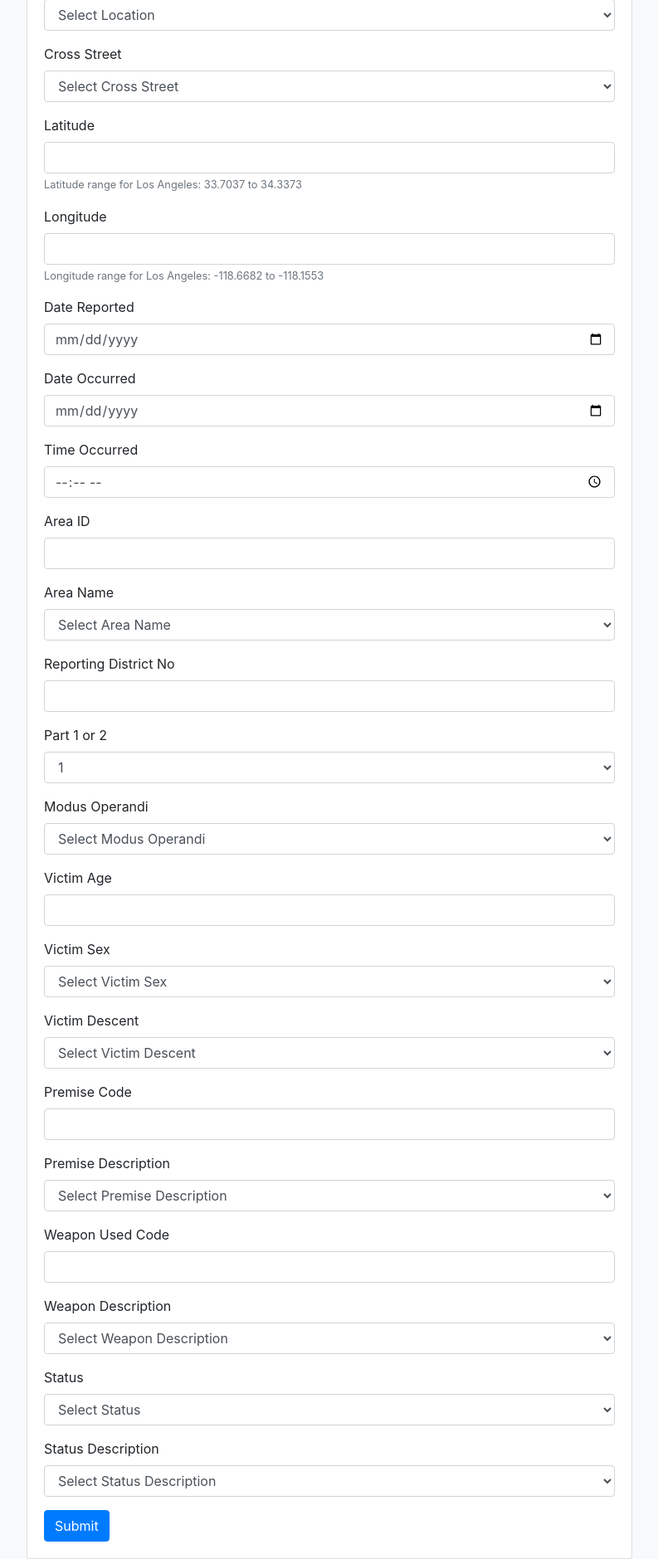
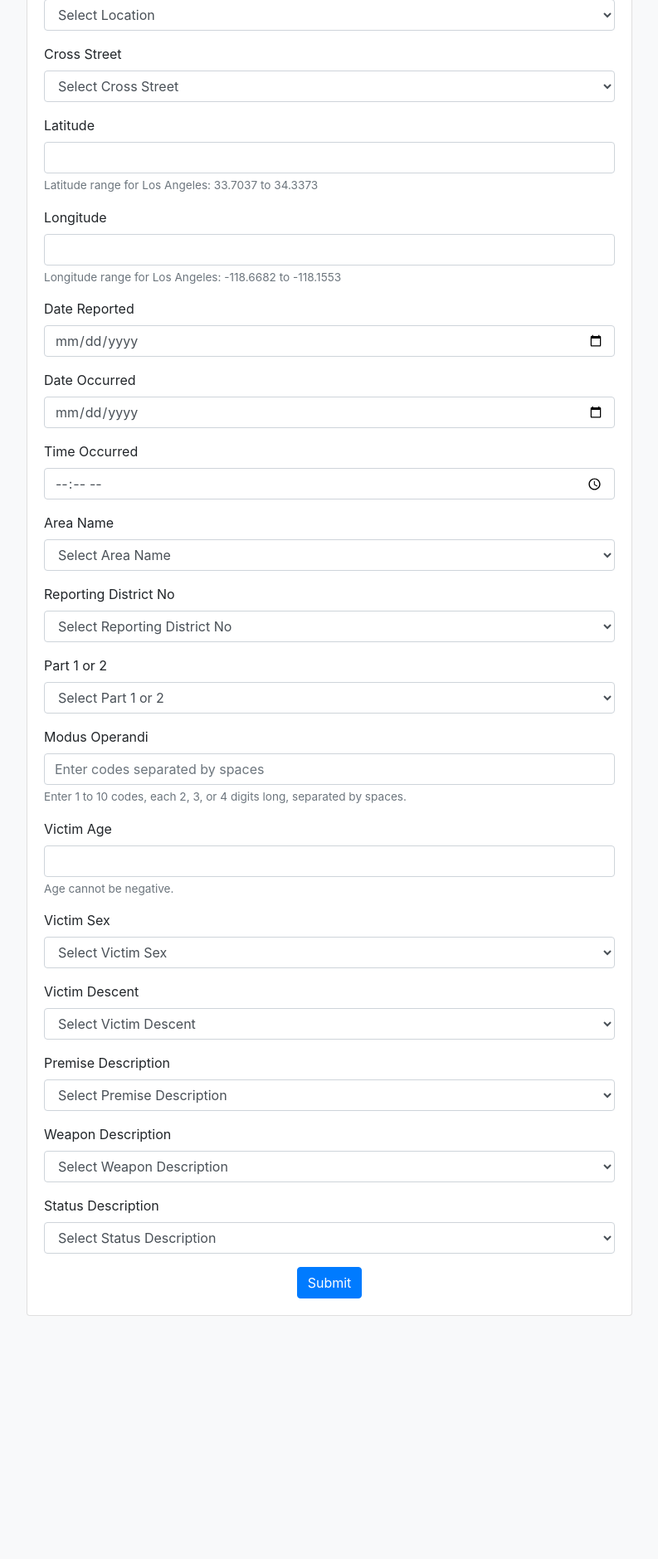
Before and after one commit to imran-nazir0011/CrimeCast-Forecasting-Crime-Categories, a Flask app: page /predict in a window 1280 px wide. Shown: the part 173-2052 px from the top of the page at 83% size, without its empty margins (243-1036 px from the left). After the commit the page ends 1759 px from the top, so only its background shows below. Run offline with Flask 3, Linux system fonts and the light colour scheme; parts of the project's set-up code (start-up, migrations or seed data) failed here and were passed over; some libraries are stand-ins or nearby versions.

Commit message:
commit changes

```diff
--- a/app.py
+++ b/app.py
@@ -9,10 +9,30 @@ from src.logger import logging
 
 # Load data and extract unique values for dropdowns
 df = pd.read_csv(DataIngestionConfig().raw_data_path)
-string_columns = df.select_dtypes(include='object').columns.tolist()
+
+
+df['Premise_Description']=df['Premise_Description'].fillna('NOT APPLICABLE')
+df['Weapon_Description']=df['Weapon_Description'].fillna('NOT APPLICABLE')
+df['Weapon_Used_Code']=df['Weapon_Used_Code'].fillna(float(0.0))
+
+
+columns = df.select_dtypes(include='object').columns.tolist()
+columns.append('Reporting_District_no')
+columns.append('Part 1-2')
 unique_values = {}
-for col in string_columns:
-    unique_values[col] = df[col].dropna().unique()
+for col in columns:
+    unique_list = df[col].dropna().unique().tolist()
+    # Sort the list of unique values
+    unique_values[col] = sorted(unique_list)
+
+Area={}
+Premise={}
+Weapon={}
+STATUS={}
+Area= df[['Area_ID', 'Area_Name']].drop_duplicates().set_index('Area_Name').to_dict()['Area_ID']
+Premise= df[['Premise_Code', 'Premise_Description']].drop_duplicates().set_index('Premise_Description').to_dict()['Premise_Code']
+Weapon= df[['Weapon_Used_Code', 'Weapon_Description']].drop_duplicates().set_index('Weapon_Description').to_dict()['Weapon_Used_Code']
+STATUS= df[['Status', 'Status_Description']].drop_duplicates().set_index('Status_Description').to_dict()['Status']
 
 application = Flask(__name__)
 app = application
@@ -29,26 +49,26 @@ def predict_datapoints():
     else:
         Location = request.form.get('Location')
         Cross_Street = request.form.get('Cross_Street')
-        Latitude = float(request.form.get('Latitude'))  # Default to 0.0 if not present
-        Longitude = float(request.form.get('Longitude'))  # Default to 0.0 if not present
+        Latitude = float(request.form.get('Latitude'))
+        Longitude = float(request.form.get('Longitude'))
+        Date_Occurred = request.form.get('Date_Occurred')
         Date_Reported = request.form.get('Date_Reported')
-        Date_Occurred = request.form.get('Date_Occurred')
         Time_Occurred = request.form.get('Time_Occurred')  # HH:MM format
-        Area_ID = int(request.form.get('Area_ID'))  # Default to 0 if not present
         Area_Name = request.form.get('Area_Name')
-        Reporting_District_no = int(request.form.get('Reporting_District_no'))  # Default to 0 if not present
-        Part_1_2 = int(request.form.get('Part_1_2'))  # Default to 0 if not present
+        Reporting_District_no = int(request.form.get('Reporting_District_no'))
+        Part_1_2 = int(request.form.get('Part_1_2'))
         Modus_Operandi = request.form.get('Modus_Operandi')
-        Victim_Age = int(request.form.get('Victim_Age'))  # Default to 0 if not present
+        Victim_Age = int(request.form.get('Victim_Age'))
         Victim_Sex = request.form.get('Victim_Sex')
         Victim_Descent = request.form.get('Victim_Descent')
-        Premise_Code = int(request.form.get('Premise_Code'))  # Default to 0 if not present
         Premise_Description = request.form.get('Premise_Description')
-        Weapon_Used_Code = float(request.form.get('Weapon_Used_Code'))  # Default to 0.0 if not present
         Weapon_Description = request.form.get('Weapon_Description')
-        Status = request.form.get('Status')
         Status_Description = request.form.get('Status_Description')
 
+        Area_ID =   int(Area[Area_Name])
+        Premise_Code = int(Premise[Premise_Description])
+        Weapon_Used_Code = float(Weapon[Weapon_Description])
+        Status = STATUS[Status_Description]
         # Convert Time Occurred from HH:MM to HHMM
         if Time_Occurred:
             Time_Occurred = Time_Occurred.replace(':', '')  # Remove colon
--- a/src/pipeline/predict_pipeline.py
+++ b/src/pipeline/predict_pipeline.py
@@ -49,8 +49,8 @@ class CustomData:
        self.Cross_Street=Cross_Street
        self.Latitude=Latitude
        self.Longitude=Longitude
+       self.Date_Occurred=Date_Occurred
        self.Date_Reported=Date_Reported
-       self.Date_Occurred=Date_Occurred
        self.Time_Occurred=Time_Occurred
        self.Area_ID =Area_ID
        self.Area_Name=Area_Name
--- a/templates/predict.html
+++ b/templates/predict.html
@@ -6,6 +6,15 @@
     <meta name="viewport" content="width=device-width, initial-scale=1.0">
     <title>Prediction Form</title>
     <link rel="stylesheet" href="https://maxcdn.bootstrapcdn.com/bootstrap/4.5.2/css/bootstrap.min.css">
+    <style>
+        .form-text {
+            font-size: 0.85rem;
+            color: #6c757d;
+        }
+        .text-danger {
+            color: #dc3545;
+        }
+    </style>
 </head>
 
 <body class="bg-light">
@@ -17,7 +26,7 @@
                         <h2 class="text-center">Crime Data Prediction</h2>
                     </div>
                     <div class="card-body">
-                        <form action="/predict" method="POST">
+                        <form action="/predict" method="POST" id="prediction-form">
                             <!-- Location -->
                             <div class="mb-3">
                                 <label for="Location" class="form-label">Location</label>
@@ -45,7 +54,7 @@
                                 <label for="Latitude" class="form-label">Latitude</label>
                                 <input type="number" step="any" id="Latitude" name="Latitude" class="form-control"
                                     min="33.7037" max="34.3373" required>
-                                <small class="form-text text-muted">Latitude range for Los Angeles: 33.7037 to 34.3373</small>
+                                <small class="form-text">Latitude range for Los Angeles: 33.7037 to 34.3373</small>
                             </div>
 
                             <!-- Longitude -->
@@ -53,7 +62,7 @@
                                 <label for="Longitude" class="form-label">Longitude</label>
                                 <input type="number" step="any" id="Longitude" name="Longitude" class="form-control"
                                     min="-118.6682" max="-118.1553" required>
-                                <small class="form-text text-muted">Longitude range for Los Angeles: -118.6682 to -118.1553</small>
+                                <small class="form-text">Longitude range for Los Angeles: -118.6682 to -118.1553</small>
                             </div>
 
                             <!-- Date Reported -->
@@ -74,12 +83,6 @@
                                 <input type="time" id="Time_Occurred" name="Time_Occurred" class="form-control">
                             </div>
 
-                            <!-- Area ID -->
-                            <div class="mb-3">
-                                <label for="Area_ID" class="form-label">Area ID</label>
-                                <input type="number" id="Area_ID" name="Area_ID" class="form-control" required>
-                            </div>
-
                             <!-- Area Name -->
                             <div class="mb-3">
                                 <label for="Area_Name" class="form-label">Area Name</label>
@@ -94,33 +97,41 @@
                             <!-- Reporting District No -->
                             <div class="mb-3">
                                 <label for="Reporting_District_no" class="form-label">Reporting District No</label>
-                                <input type="number" id="Reporting_District_no" name="Reporting_District_no" class="form-control">
+                                <select id="Reporting_District_no" name="Reporting_District_no" class="form-control">
+                                    <option value="">Select Reporting District No</option>
+                                    {% for district in unique_values['Reporting_District_no'] %}
+                                    <option value="{{ district }}">{{ district }}</option>
+                                    {% endfor %}
+                                </select>
                             </div>
 
                             <!-- Part 1 or 2 -->
                             <div class="mb-3">
                                 <label for="Part_1_2" class="form-label">Part 1 or 2</label>
                                 <select id="Part_1_2" name="Part_1_2" class="form-control">
-                                    <option value="1">1</option>
-                                    <option value="2">2</option>
+                                    <option value="">Select Part 1 or 2</option>
+                                    {% for part in unique_values['Part 1-2'] %}
+                                    <option value="{{ part }}">{{ part }}</option>
+                                    {% endfor %}
                                 </select>
                             </div>
 
                             <!-- Modus Operandi -->
                             <div class="mb-3">
                                 <label for="Modus_Operandi" class="form-label">Modus Operandi</label>
-                                <select id="Modus_Operandi" name="Modus_Operandi" class="form-control">
-                                    <option value="">Select Modus Operandi</option>
-                                    {% for modus in unique_values['Modus_Operandi'] %}
-                                    <option value="{{ modus }}">{{ modus }}</option>
-                                    {% endfor %}
-                                </select>
+                                <input type="text" id="Modus_Operandi" name="Modus_Operandi" class="form-control"
+                                    placeholder="Enter codes separated by spaces" required>
+                                <small class="form-text">Enter 1 to 10 codes, each 2, 3, or 4 digits long, separated by spaces.</small>
+                                <div id="modus-operandi-error" class="text-danger mt-2" style="display: none;">
+                                    Please enter between 1 and 10 codes, each 2, 3, or 4 digits long, separated by spaces.
+                                </div>
                             </div>
 
                             <!-- Victim Age -->
                             <div class="mb-3">
                                 <label for="Victim_Age" class="form-label">Victim Age</label>
-                                <input type="number" id="Victim_Age" name="Victim_Age" class="form-control">
+                                <input type="number" id="Victim_Age" name="Victim_Age" class="form-control" min="0">
+                                <small class="form-text">Age cannot be negative.</small>
                             </div>
 
                             <!-- Victim Sex -->
@@ -145,12 +156,6 @@
                                 </select>
                             </div>
 
-                            <!-- Premise Code -->
-                            <div class="mb-3">
-                                <label for="Premise_Code" class="form-label">Premise Code</label>
-                                <input type="number" id="Premise_Code" name="Premise_Code" class="form-control">
-                            </div>
-
                             <!-- Premise Description -->
                             <div class="mb-3">
                                 <label for="Premise_Description" class="form-label">Premise Description</label>
@@ -162,12 +167,6 @@
                                 </select>
                             </div>
 
-                            <!-- Weapon Used Code -->
-                            <div class="mb-3">
-                                <label for="Weapon_Used_Code" class="form-label">Weapon Used Code</label>
-                                <input type="number" id="Weapon_Used_Code" name="Weapon_Used_Code" class="form-control">
-                            </div>
-
                             <!-- Weapon Description -->
                             <div class="mb-3">
                                 <label for="Weapon_Description" class="form-label">Weapon Description</label>
@@ -175,17 +174,6 @@
                                     <option value="">Select Weapon Description</option>
                                     {% for description in unique_values['Weapon_Description'] %}
                                     <option value="{{ description }}">{{ description }}</option>
-                                    {% endfor %}
-                                </select>
-                            </div>
-
-                            <!-- Status -->
-                            <div class="mb-3">
-                                <label for="Status" class="form-label">Status</label>
-                                <select id="Status" name="Status" class="form-control">
-                                    <option value="">Select Status</option>
-                                    {% for status in unique_values['Status'] %}
-                                    <option value="{{ status }}">{{ status }}</option>
                                     {% endfor %}
                                 </select>
                             </div>
@@ -201,15 +189,18 @@
                                 </select>
                             </div>
 
-                            <button type="submit" class="btn btn-primary">Submit</button>
+                            <div class="text-center">
+                                <button type="submit" class="btn btn-primary">Submit</button>
+                            </div>
+
+                            {% if result is defined %}
+                            <div class="mt-4 text-center">
+                                <h3>Prediction Result</h3>
+                                <p>{{ result }}</p>
+                                <a href="/predict" class="btn btn-secondary">Go to Predict Page</a>
+                            </div>
+                            {% endif %}
                         </form>
-
-                        {% if result %}
-                        <div class="mt-4">
-                            <h4 class="text-center">Prediction Result</h4>
-                            <p class="text-center">The predicted crime category is: <strong>{{ result }}</strong></p>
-                        </div>
-                        {% endif %}
                     </div>
                 </div>
             </div>
@@ -217,8 +208,25 @@
     </div>
 
     <script src="https://code.jquery.com/jquery-3.5.1.slim.min.js"></script>
-    <script src="https://cdn.jsdelivr.net/npm/@popperjs/core@2.11.6/dist/umd/popper.min.js"></script>
-    <script src="https://stackpath.bootstrapcdn.com/bootstrap/4.5.2/js/bootstrap.min.js"></script>
+    <script src="https://cdn.jsdelivr.net/npm/@popperjs/core@2.5.2/dist/umd/popper.min.js"></script>
+    <script src="https://maxcdn.bootstrapcdn.com/bootstrap/4.5.2/js/bootstrap.min.js"></script>
+    <script>
+        document.getElementById('prediction-form').addEventListener('submit', function(event) {
+            const modusOperandiInput = document.getElementById('Modus_Operandi').value.trim();
+            const modusOperandiCodes = modusOperandiInput.split(/\s+/);
+            const errorElement = document.getElementById('modus-operandi-error');
+
+            // Clear previous error
+            errorElement.style.display = 'none';
+
+            // Validate the Modus Operandi input
+            if (modusOperandiCodes.length < 1 || modusOperandiCodes.length > 10 ||
+                !modusOperandiCodes.every(code => /^[0-9]{2,4}$/.test(code))) {
+                errorElement.style.display = 'block';
+                event.preventDefault(); // Prevent form submission
+            }
+        });
+    </script>
 </body>
 
 </html>
```
Also changed, not shown: 1 other file.
